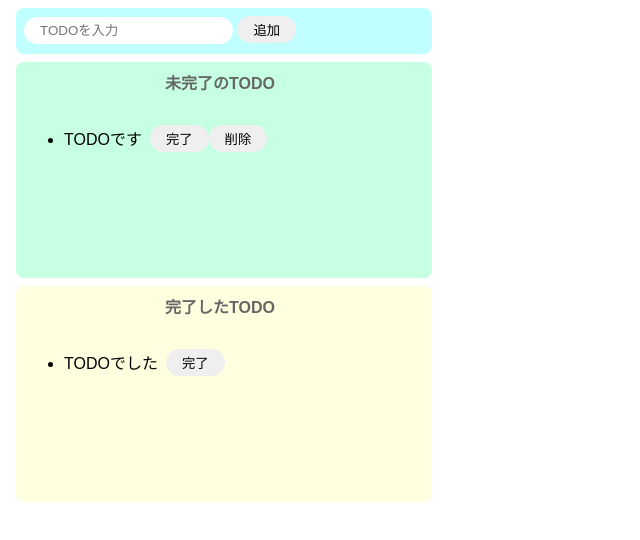
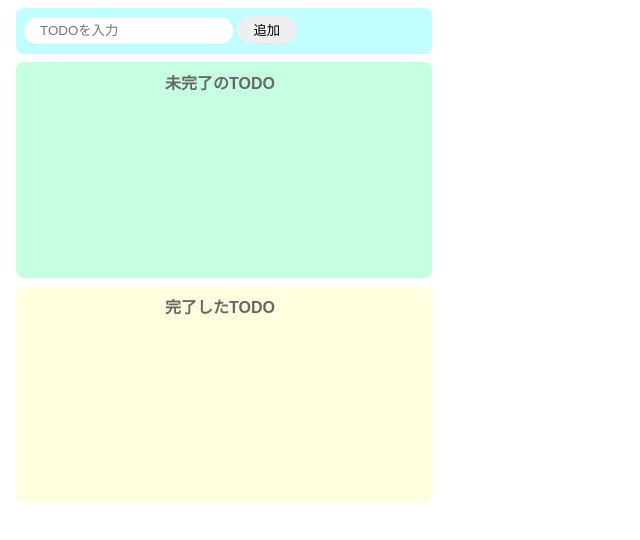
Before and after one commit to React330/Todo_js, a website built with Parcel: page index.html in a window 1280 px wide. Shown: the whole page, without its empty margins (0-640 px from the left). Built offline with nearby package versions, Linux system fonts and the light colour scheme.

Commit message:
Update index.html

```diff
--- a/index.html
+++ b/index.html
@@ -13,27 +13,12 @@
 
     <div class="incomplete-area">
       <p class="title">未完了のTODO</p>
-      <ul id="incomplete-list">
-        <li>
-          <div class="list-row">
-            <p>TODOです</p>
-            <button>完了</button>
-            <button>削除</button>
-          </div>
-        </li>
-      </ul>
+      <ul id="incomplete-list"></ul>
     </div>
 
     <div class="compleate-area">
       <p class="title">完了したTODO</p>
-      <ul id="complete-list">
-        <li>
-          <div class="list-row">
-            <p>TODOでした</p>
-            <button>完了</button>
-          </div>
-        </li>
-      </ul>
+      <ul id="complete-list"></ul>
     </div>
 
     <script src="src/index.js"></script>
```
